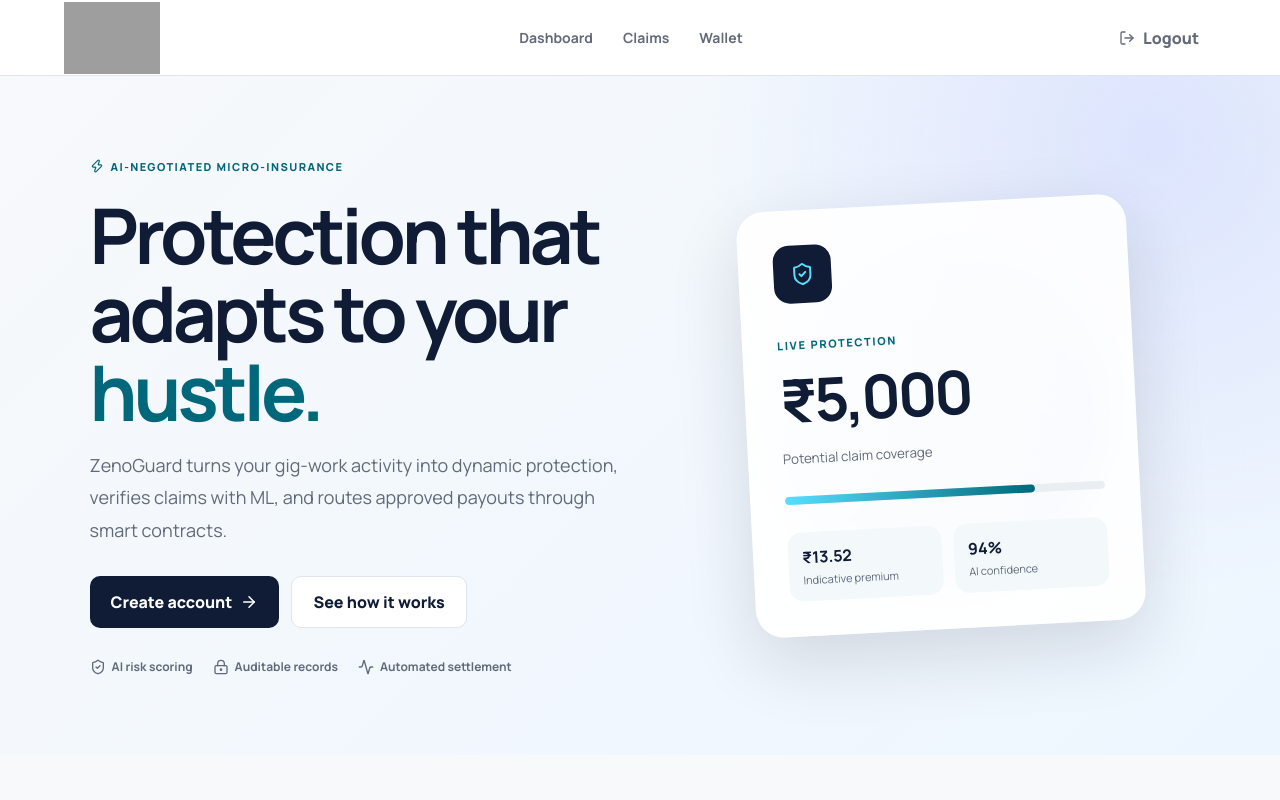
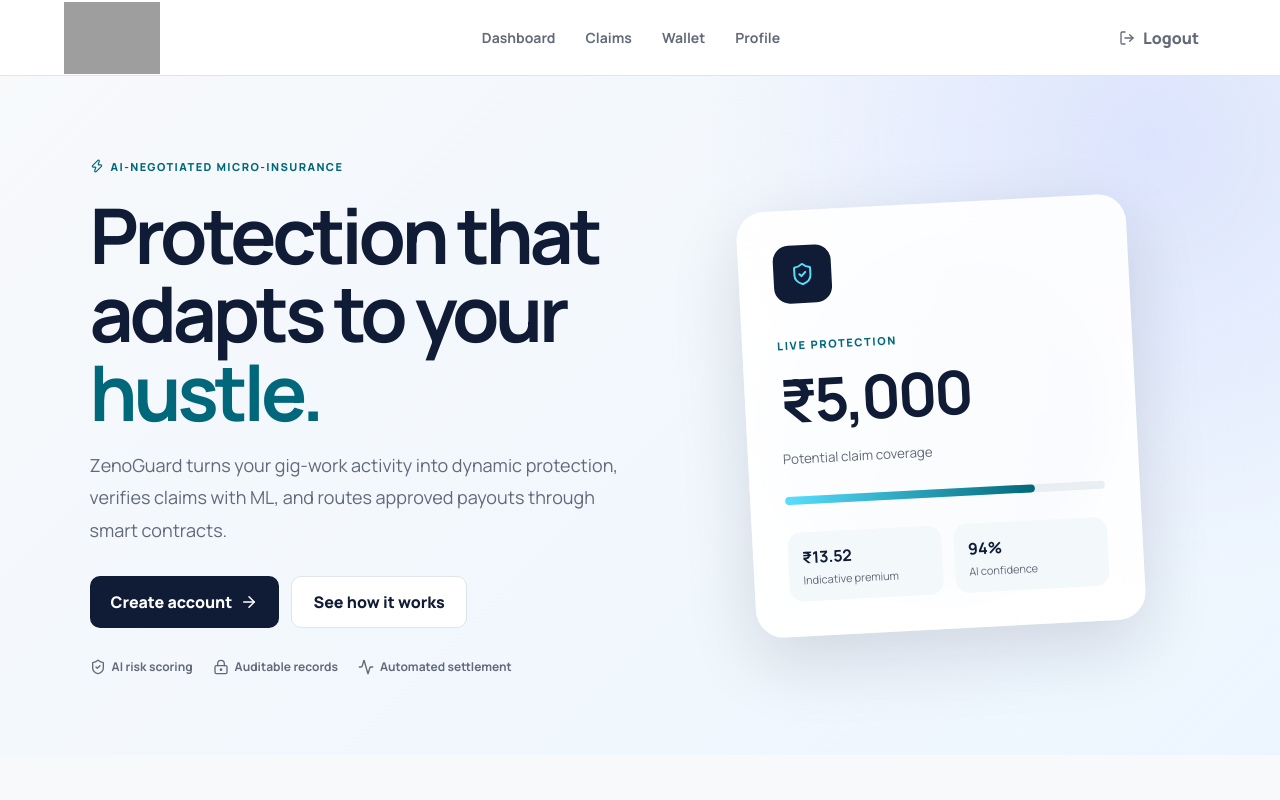
Before and after one commit to Shreyas-patil07/ZenoGuard_final, a React (Vite) app in the folder frontend/: page / in a window 1280 px wide. Shown: the top 800 px of the page. Built offline with nearby package versions, Linux system fonts and the light colour scheme; no server answers; sample sign-in values are in the browser's storage; grey boxes are pictures that could not be loaded.

Commit message:
Add profile and identity verification navigation

```diff
--- a/frontend/src/App.jsx
+++ b/frontend/src/App.jsx
@@ -23,6 +23,7 @@
 } from 'lucide-react';
 import './App.css';
 import WalletPayments from './WalletPayments';
+import Profile from './Profile';
 
 const API_URL = import.meta.env.VITE_API_URL || 'http://127.0.0.1:8000';
 const api = axios.create({ baseURL: API_URL, timeout: 15000 });
@@ -66,7 +67,7 @@
   return <header className="topbar">
     <Brand />
     <nav className="topnav">
-      {loggedIn ? <><Link to="/dashboard">Dashboard</Link><Link to="/claims">Claims</Link><Link to="/wallet">Wallet</Link></> : <><a href="#how-it-works">How it works</a><a href="#security">Security</a><a href="#coverage">Coverage</a></>}
+      {loggedIn ? <><Link to="/dashboard">Dashboard</Link><Link to="/claims">Claims</Link><Link to="/wallet">Wallet</Link><Link to="/profile">Profile</Link></> : <><a href="#how-it-works">How it works</a><a href="#security">Security</a><a href="#coverage">Coverage</a></>}
     </nav>
     {loggedIn ? <button className="ghost-btn" onClick={logout}><LogOut size={16}/> Logout</button> : <Link className="primary-btn" to="/login">Login <ArrowRight size={16}/></Link>}
   </header>;
@@ -147,7 +148,7 @@
     ? active.blockchain_status === 'CONFIRMED' ? 'Protection active' : 'Blockchain pending'
     : pending ? 'Payment pending' : 'No active protection';
 
-  return <div className="app-shell"><aside className={`sidebar ${open?'open':''}`}><div className="side-brand"><Brand/><button className="mobile-close" onClick={()=>setOpen(false)}><X/></button></div><div className="side-user"><div className="avatar">{(user?.name||'G').slice(0,1).toUpperCase()}</div><div><b>{user?.name||'Guardian'}</b><span>Gig worker</span></div></div><nav className="side-nav"><Link to="/dashboard">Overview</Link><Link to="/claims">Claims</Link><Link to="/wallet">Wallet</Link></nav><button className="side-logout" onClick={logout}><LogOut size={17}/> Logout</button></aside><main className="app-main"><header className="mobile-top"><button className="menu-btn" onClick={()=>setOpen(true)}><Menu/></button><Brand/><span aria-hidden="true"/></header><div className="page-head"><div><div className="eyebrow">ZENOGUARD PROTECTION</div><h1>{title}</h1></div><div className="status-pill"><ShieldCheck size={16}/> {status}</div></div>{children}</main></div>;
+  return <div className="app-shell"><aside className={`sidebar ${open?'open':''}`}><div className="side-brand"><Brand/><button className="mobile-close" onClick={()=>setOpen(false)}><X/></button></div><div className="side-user"><div className="avatar">{(user?.name||'G').slice(0,1).toUpperCase()}</div><div><b>{user?.name||'Guardian'}</b><span>Gig worker</span></div></div><nav className="side-nav"><Link to="/dashboard">Overview</Link><Link to="/profile">Profile & identity</Link><Link to="/claims">Claims</Link><Link to="/wallet">Wallet</Link></nav><button className="side-logout" onClick={logout}><LogOut size={17}/> Logout</button></aside><main className="app-main"><header className="mobile-top"><button className="menu-btn" onClick={()=>setOpen(true)}><Menu/></button><Brand/><span aria-hidden="true"/></header><div className="page-head"><div><div className="eyebrow">ZENOGUARD PROTECTION</div><h1>{title}</h1></div><div className="status-pill"><ShieldCheck size={16}/> {status}</div></div>{children}</main></div>;
 }
 
 function Dashboard() {
@@ -313,6 +314,7 @@
     <Route path="/login" element={<AuthPage mode="login"/>}/>
     <Route path="/signup" element={<AuthPage mode="signup"/>}/>
     <Route path="/dashboard" element={<Protected><Dashboard/></Protected>}/>
+    <Route path="/profile" element={<Protected><Profile Shell={Shell}/></Protected>}/>
     <Route path="/claims" element={<Protected><Claims/></Protected>}/>
     <Route path="/wallet" element={<Protected><WalletPayments Shell={Shell}/></Protected>}/>
     <Route path="*" element={<Navigate to="/" replace/>}/>
```
